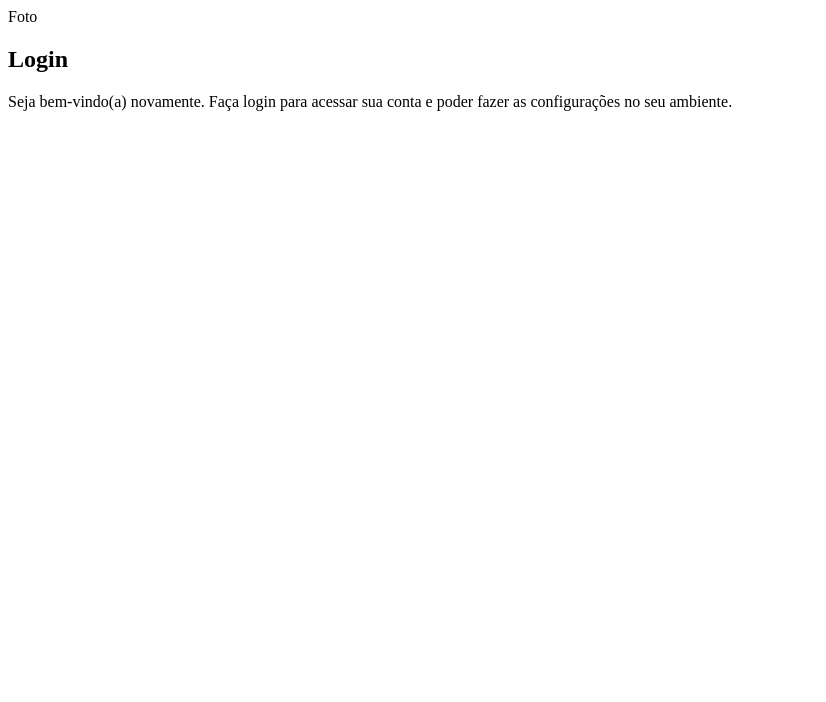
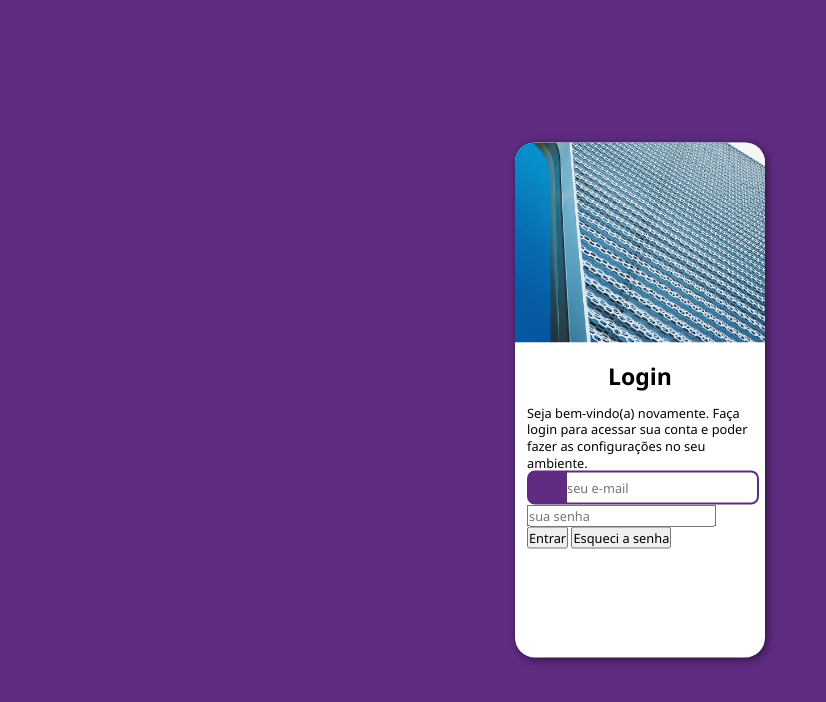
Before and after one commit to emanuelrferreira/projeto-login, a plain HTML site: page index.html in a window 1280 px wide. Shown: the whole page, without its empty margins (0-826 px from the left). Drawn offline with Linux system fonts and the light colour scheme.

Commit message:
inicio css

```diff
--- a/estilos/style.css
+++ b/estilos/style.css
@@ -7,3 +7,57 @@
     Lilás: #5f2c82
 
 */
+
+* {
+    font-family: 'Segoe UI', Tahoma, Geneva, Verdana, sans-serif;
+    font-size: 1em;
+    padding: 0px;
+    margin: 0px;
+}
+
+body {
+    background-color: #5f2c82;
+}
+
+main {
+    position: absolute;
+    top: 50%;
+    left: 50%;
+    transform: translate(-50%, -50%);
+    border-radius: 20px;
+    box-shadow: 2px 2px 10px rgba(0, 0, 0, 0.548);
+    background-color: white;
+    width: 250px;
+    height: 515px;
+}
+
+ img {
+    width: 250px;
+    height: 200px;
+    border-radius: 20px 20px 0px 0px;
+    object-fit: cover;
+    object-position: bottom;
+}
+
+h1 {
+    font-size: 1.8em;
+    text-align: center;
+    margin-top: 20px;
+    margin-bottom: 20px;
+}
+div#formulario {
+    font-size: 0.8em;
+    line-height: 1.3em;
+    margin: 12px;
+}
+
+input#iemail {
+    width: 190px;
+    height: 30px;
+    border-radius: 8px;
+    border: 10px solid #5f2c82;
+    border-left: 40px solid #5f2c82;
+    border-top: 2px solid #5f2c82;
+    border-bottom: 2px solid #5f2c82;
+    border-right: 2px solid #5f2c82;
+}
--- a/index.html
+++ b/index.html
@@ -10,13 +10,19 @@
     <main>
         <section id="login">
             <div id="imagem">
-                Foto
+                <img src="imagens/metal.jpg" alt="Padronagem Metálica">
             </div>
             <div id="formulario">
                 <h1>Login</h1>
                 <p>Seja bem-vindo(a) novamente. Faça login para acessar sua conta e poder fazer as configurações no seu ambiente.</p>
-                <form action="login.php" method="post">
+                <form action="login.php" method="post" autocomplete="on">
+                    <label for="iemail"></label>
+                    <input type="email" name="email" id="iemail" placeholder="seu e-mail" required>
+                    <label for="isenha"></label>
+                    <input type="password" name="senha" id="isenha" placeholder="sua senha" minlength="8" required>
 
+                    <input type="submit" value="Entrar">
+                    <input type="submit" value="Esqueci a senha">
                 </form>
             </div>
         </section>
```
